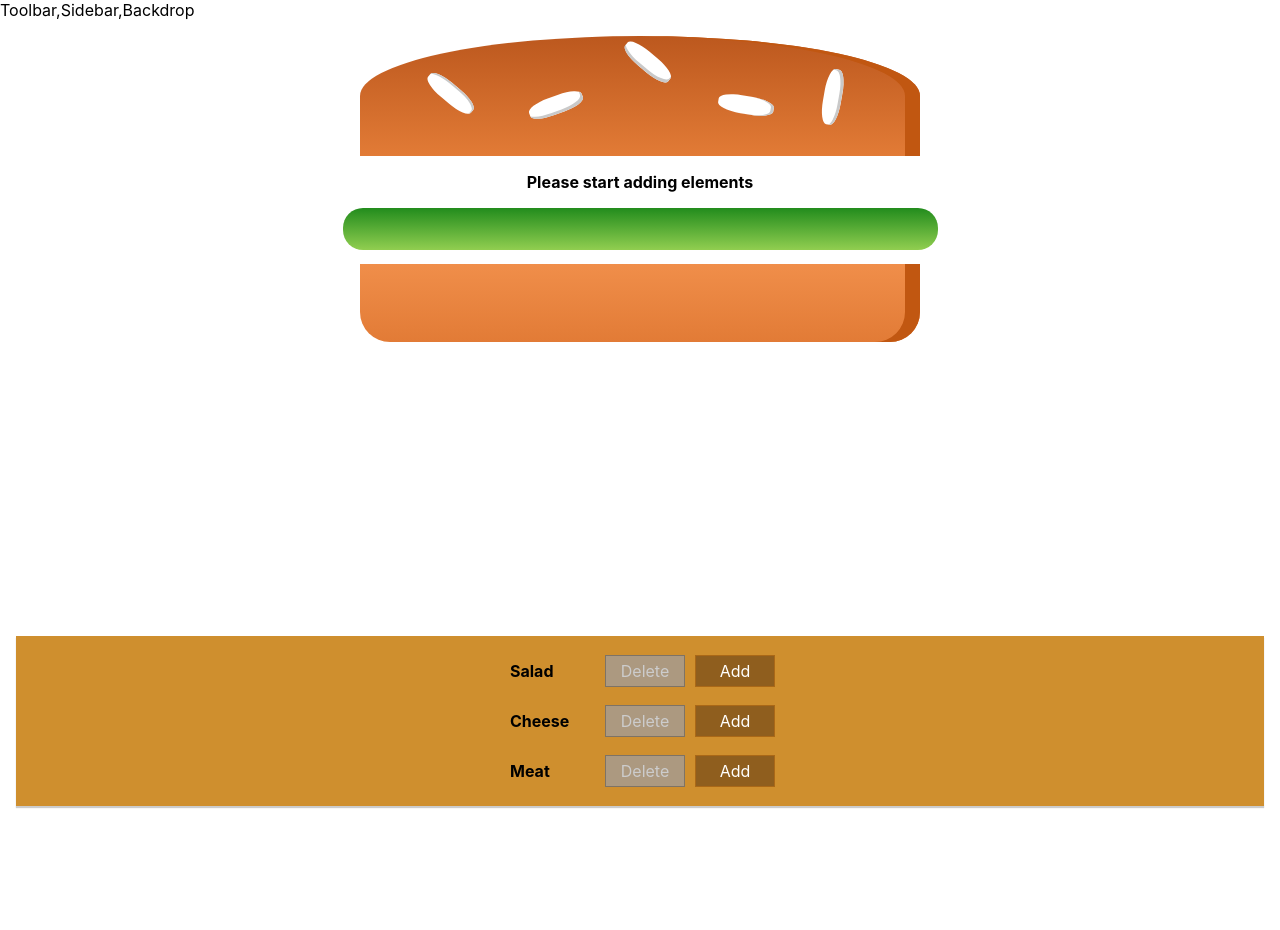
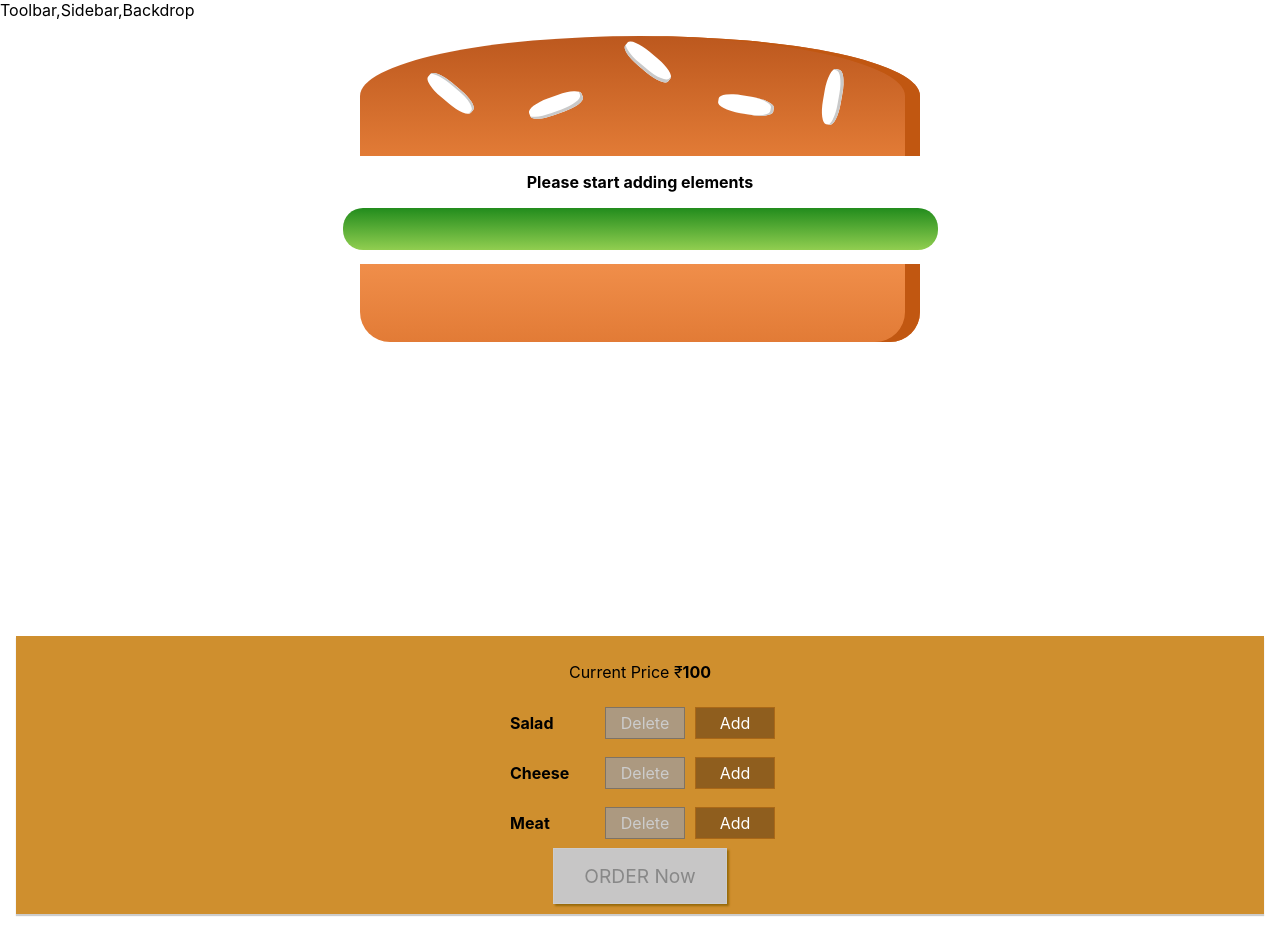
Before and after one commit to sayantabonny/Burger_Builder_Basic, a React (Create React App) app: page / in a window 1280 px wide. Before the commit the page ends 822 px from the top, so only its background shows below. Built offline with nearby package versions, Linux system fonts and the light colour scheme; the HTML template or start-up script is replaced by a standard one.

Commit message:
ORDER NOW

```diff
--- a/src/Components/Burger/BuildControls/BuildControls.js
+++ b/src/Components/Burger/BuildControls/BuildControls.js
@@ -10,6 +10,7 @@
 ]
 const buildControls = (props) => (
     <div className={classes.BuildControls}>
+    <p> Current Price ₹<b>{props.price}</b></p>
          {
             controls.map(ctrl=>(
                 <BuildControlElement
@@ -21,6 +22,7 @@
                 disabled_add={props.disabled_add[[ctrl.type]]}/>
             ))
          }
+         <button className={classes.OrderButton} disabled={props.purchasable}>ORDER Now</button>
     </div>
 );
 
--- a/src/Components/Burger/BuildControls/BuildControls.module.css
+++ b/src/Components/Burger/BuildControls/BuildControls.module.css
@@ -10,3 +10,44 @@
     padding: 10px 0;
 
 }
+
+.OrderButton {
+    background-color: #DAD735;
+    outline: none;
+    cursor: pointer;
+    border: 1px solid #966909;
+    color: #966909;
+    font-family: inherit;
+    font-size: 1.2em;
+    padding: 15px 30px;
+    box-shadow: 2px 2px 2px #966909;
+}
+
+.OrderButton:hover, .OrderButton:active {
+    background-color: #A0DB41;
+    border: 1px solid #966909;
+    color: #966909;
+}
+
+.OrderButton:disabled {
+    background-color: #C7C6C6;
+    cursor: not-allowed;
+    border: 1px solid #ccc;
+    color: #888888;
+}
+
+.OrderButton:not(:disabled) {
+    animation: enable 0.3s linear;
+}
+
+@keyframes enable {
+    0% {
+        transform: scale(1);
+    }
+    60% {
+        transform: scale(1.1);
+    }
+    100% {
+        transform: scale(1);
+    }
+}
--- a/src/Containers/BurgerBuilder_Container/BurgerBuilder.js
+++ b/src/Containers/BurgerBuilder_Container/BurgerBuilder.js
@@ -26,7 +26,20 @@
             meat:0,
             salad:0,
         },
-        totalPrice: 100
+        totalPrice: 100,
+        purchasable:false,
+    }
+
+    updatePurchase()
+    {
+        for(let keys in this.state.ingredients)
+        {
+            if(this.state.ingredients[keys]>0)
+            {
+                return true;
+            }
+        }
+        return false;
     }
 
     addIngredientHandler =(type) => {
@@ -39,7 +52,7 @@
         const priceAddition=INGRIDIENT_PRICES[type];
         const oldPrice= this.state.totalPrice;
         const newPrice=oldPrice+priceAddition;
-        this.setState({totalPrice: newPrice, ingredients: updatedIngridients})
+        this.setState({totalPrice: newPrice, ingredients: updatedIngridients,purchasable: true})
     }
     removeIngredientHandler =(type) => {
         const oldCount= this.state.ingredients[type];
@@ -51,7 +64,8 @@
         const priceAddition=INGRIDIENT_PRICES[type];
         const oldPrice= this.state.totalPrice;
         const newPrice=oldPrice-priceAddition;
-        this.setState({totalPrice: newPrice, ingredients: updatedIngridients})
+        let purchaseVal=this.updatePurchase();
+        this.setState({totalPrice: newPrice, ingredients: updatedIngridients, purchasable: purchaseVal})
 
     }
 
@@ -83,6 +97,8 @@
                     ingridientDeleted={this.removeIngredientHandler}
                     disabled={disabledInfo}
                     disabled_add={addRestriction}
+                    price={this.state.totalPrice}
+                    purchasable={!this.state.purchasable}
                 />
             </Aux>
         );
```
